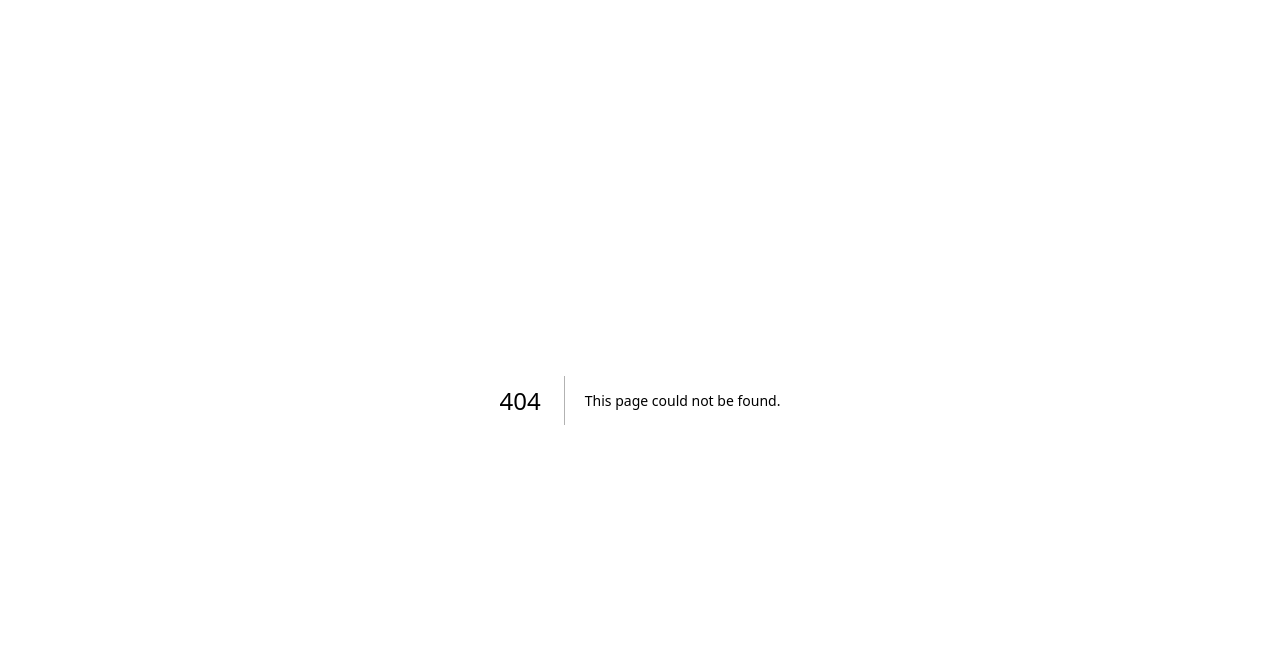
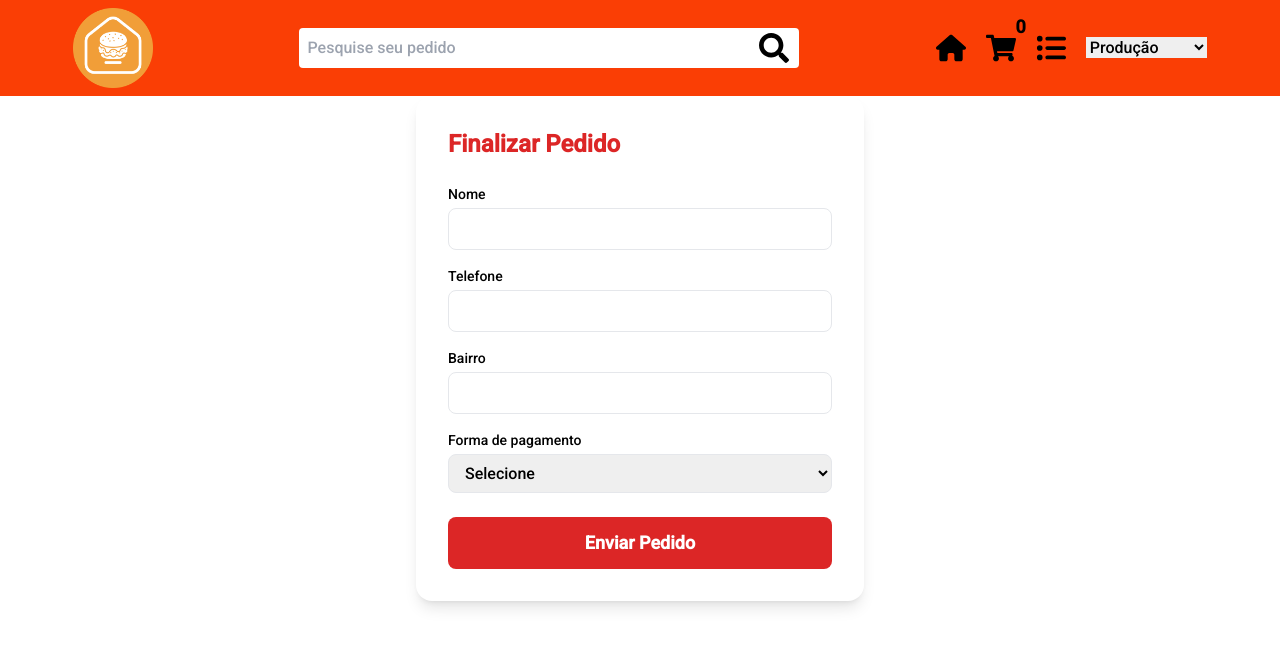
Before and after one commit to joel-holanda/service-store, a Next.js app: page /checkout in a window 1280 px wide. Before the commit this address had no page. Shown: the top 646 px of the page. Built offline with nearby package versions, Linux system fonts and the light colour scheme.

Commit message:
add: form to send order and first conection with backend

```diff
--- /dev/null
+++ b/src/api/api.ts
@@ -0,0 +1,9 @@
+'use client'
+
+const HOST_BACKEND = process.env.NEXT_PUBLIC_HOST ?? ''
+
+export default async function getProduts() {
+    const res = await fetch(`${HOST_BACKEND}/products?storeId=1`)
+    const data = await res.json()
+    return data
+}
--- a/src/app/card/page.tsx
+++ b/src/app/card/page.tsx
@@ -1,12 +1,18 @@
 import React from 'react'
 import Menu from '@/components/Menu/Menu'
 import Order from '@/components/Orders/Order'
+import Link from 'next/link'
 
 export default function CardPage() {
   return (
     <div>
       <Menu />
       <Order />
+      <Link href={'/checkout'}>
+      <div className="fixed bottom-0 left-0 w-full flex justify-center h-[50px] bg-orange-500">
+          <p className="text-white rounded text-center mb-10">Finalizar pedido</p>
+      </div>
+      </Link>
     </div>
   )
 }
--- /dev/null
+++ b/src/app/checkout/page.tsx
@@ -0,0 +1,112 @@
+'use client'
+
+import Menu from '@/components/Menu/Menu'
+import { useState, ChangeEvent, FormEvent } from 'react'
+
+interface CheckoutForm {
+  nome: string
+  telefone: string
+  bairro: string
+  pagamento: string
+}
+
+export default function CheckoutPage() {
+  const [form, setForm] = useState<CheckoutForm>({
+    nome: '',
+    telefone: '',
+    bairro: '',
+    pagamento: ''
+  })
+
+  const handleChange = (
+    e: ChangeEvent<HTMLInputElement | HTMLSelectElement>
+  ) => {
+    const { name, value } = e.target
+    setForm((prev) => ({ ...prev, [name]: value }))
+  }
+
+  const handleSubmit = (e: FormEvent) => {
+    e.preventDefault()
+    console.log('Dados do checkout:', form)
+    alert('Pedido enviado com sucesso!')
+  }
+
+  return (
+    <div className='min-h-screen'>
+      <Menu />
+      <div className="flex items-center justify-center">
+        <form
+          onSubmit={handleSubmit}
+          className="bg-white shadow-lg rounded-2xl p-8 w-full max-w-md"
+        >
+          <h2 className="text-2xl font-bold mb-6 text-red-600">
+            Finalizar Pedido
+          </h2>
+
+          <div className="space-y-4 mb-6">
+            <div>
+              <label className="block text-sm font-medium mb-1">Nome</label>
+              <input
+                type="text"
+                name="nome"
+                value={form.nome}
+                onChange={handleChange}
+                className="w-full border rounded-lg px-3 py-2 focus:ring-2 focus:ring-red-400"
+                required
+              />
+            </div>
+
+            <div>
+              <label className="block text-sm font-medium mb-1">Telefone</label>
+              <input
+                type="tel"
+                name="telefone"
+                value={form.telefone}
+                onChange={handleChange}
+                className="w-full border rounded-lg px-3 py-2 focus:ring-2 focus:ring-red-400"
+                required
+              />
+            </div>
+
+            <div>
+              <label className="block text-sm font-medium mb-1">Bairro</label>
+              <input
+                type="text"
+                name="bairro"
+                value={form.bairro}
+                onChange={handleChange}
+                className="w-full border rounded-lg px-3 py-2 focus:ring-2 focus:ring-red-400"
+                required
+              />
+            </div>
+
+            <div>
+              <label className="block text-sm font-medium mb-1">
+                Forma de pagamento
+              </label>
+              <select
+                name="pagamento"
+                value={form.pagamento}
+                onChange={handleChange}
+                className="w-full border rounded-lg px-3 py-2 focus:ring-2 focus:ring-red-400"
+                required
+              >
+                <option value="">Selecione</option>
+                <option value="dinheiro">Dinheiro</option>
+                <option value="cartao">Cartão</option>
+                <option value="pix">Pix</option>
+              </select>
+            </div>
+          </div>
+
+          <button
+            type="submit"
+            className="w-full bg-red-600 text-white py-3 rounded-lg text-lg font-semibold hover:bg-red-700 transition"
+          >
+            Enviar Pedido
+          </button>
+        </form>
+      </div>
+    </div>
+  )
+}
--- a/src/app/order/page.tsx
+++ b/src/app/order/page.tsx
@@ -1,6 +1,13 @@
 import React from 'react'
 import Menu from '@/components/Menu/Menu'
 
-export default function OrderṔage() {
-  return <Menu />
+export default function OrderPage() {
+  return (
+    <div>
+      <Menu />
+      <div className='flex items-center justify-center'>
+        <strong>Faça seu primeiro pedido</strong>
+      </div>
+    </div>
+  )
 }
--- a/src/components/ListFood/CardFood.tsx
+++ b/src/components/ListFood/CardFood.tsx
@@ -1,6 +1,6 @@
 'use client'
 
-import React from 'react'
+import React, { useEffect, useState } from 'react'
 import { motion } from 'framer-motion'
 import { SimpleGrid } from '@chakra-ui/react'
 
@@ -8,7 +8,23 @@ import { itensFood } from '@/mock/food'
 
 import ListFlavor from './Flavors'
 
+import getProducts from '@/api/api'
+
 export default function CardFood() {
+  const [prod, setProd] = useState()
+
+  useEffect(() => {
+    async function load() {
+      try {
+        const data = await getProducts()
+        setProd(data)
+      } catch (err: any) {
+        console.log(err)
+      }
+    }
+    load()
+  }, [])
+
   return (
     <>
       <div>
@@ -40,6 +56,7 @@ export default function CardFood() {
                     name={flavor.name}
                     idTitle={it.id}
                     nameTitle={it.title}
+                    quantity={flavor.quantity}
                   />
                 </motion.div>
               ))}
--- a/src/components/ListFood/Flavors.tsx
+++ b/src/components/ListFood/Flavors.tsx
@@ -1,18 +1,9 @@
-import React from 'react'
+import { useCardContext } from '@/contexts/useCardContext'
 
-import { useCardContext } from '@/contexts/useCardContext'
 import { Box, Text, Image } from '@chakra-ui/react'
-import { IListFlavors } from '@/dto/IFood'
+import { IListFlavors } from "@/dto/IFood"
 
-export default function ListFlavor({
-  id,
-  price,
-  description,
-  image,
-  name,
-  idTitle,
-  nameTitle,
-}: IListFlavors) {
+export default function ListFlavor({id, price, description, image, name, idTitle, nameTitle }: IListFlavors) {
     const { items, setItems, quantity, setQuantity } = useCardContext()
 
     const addItem = (flavor: IListFlavors) => {
@@ -22,34 +13,15 @@ export default function ListFlavor({
     }
 
     return (
-    <>
-      <Box
-        p="5"
-        maxW="400px"
-        borderWidth="2px"
-        borderRadius="lg"
-        key={id}
-        onClick={() =>
-          addItem({ id, price, description, image, name, idTitle, nameTitle })
-        }
-      >
+          <Box p="5" maxW='400px' borderWidth='2px' borderRadius='lg' key={id} onClick={() => addItem({id, price, description, image, name, idTitle, nameTitle, quantity })}>
             <div>
-          <Image src={image} alt={description} />
+                <Image src={image} alt={description}/>
             </div>
             <div>
-          <Text
-            className="text-dark/80"
-            mt={2}
-            fontSize="xl"
-            textAlign={'center'}
-            lineHeight="short"
-          >
-            <strong className="uppercase">{name}</strong>
-          </Text>
-          <Text className="text-sm text-gray-700/75">{description}</Text>
-          <Text className="border-t-2 mt-2">R$ {price}</Text>
+                <Text className='text-text' mt={2} fontSize='xl' textAlign={'center'} lineHeight='short'><strong>{name}</strong></Text>
+                <Text className='opacity-75 y-6'>Calabresa, Calabresa,, Calabresa, Calabresa, Calabresa,Calabresa</Text>
+                <Text className='border-t-2 mt-2'>R$ {price}</Text>
             </div>
         </Box>
-    </>
     )
 }
--- a/src/components/Menu/Menu.tsx
+++ b/src/components/Menu/Menu.tsx
@@ -9,5 +9,5 @@ import { MenuPc, MenuMobile } from './TypesMenu'
 export default function Menu() {
   const widthScreen = useWidth()
 
-  return widthScreen < 1200 ? <MenuMobile /> : <MenuPc />
+  return widthScreen < 1200 ? <MenuMobile /> : <MenuPc/>
 }
--- a/src/components/Menu/TypesMenu.tsx
+++ b/src/components/Menu/TypesMenu.tsx
@@ -1,6 +1,7 @@
 import React from 'react'
 import { FaHouse, FaListUl } from 'react-icons/fa6'
 import { FaSearch } from 'react-icons/fa'
+import { Select } from '@chakra-ui/react'
 
 import Image from 'next/image'
 import Link from 'next/link'
@@ -30,6 +31,11 @@ function MenuMobile() {
             <Link href={'/order'}>
               <FaListUl />
             </Link>
+          <Select icon='null' onChange={(w) => console.log(w)}>
+            <option value="Produção">Produção</option>
+            <option value="Local">Local</option>
+          </Select>
+
           </div>
         </div>
       </div>
@@ -71,6 +77,11 @@ function MenuPc() {
               className="hover:text-secondaryDark duration-all duration-300 ease-in-out 300"
             />
           </Link>
+
+          <Select icon='null' onChange={(e) => console.log(e.target.value)}>
+            <option value="Produção">Produção</option>
+            <option value="Local">Local</option>
+          </Select>
         </div>
       </div>
     </>
--- a/src/components/Orders/Order.tsx
+++ b/src/components/Orders/Order.tsx
@@ -5,21 +5,21 @@ import { useCardContext } from '@/contexts/useCardContext'
 
 export default function Order() {
   const { items } = useCardContext()
-
   return (
     <>
       <div className="flex flex-col items-center">
-        {items.map((it) => (
+        {items ? items.map((it) => (
           <div key={it.id} className="w-1/2 h-[100px] bg-orange-400 mt-[20px]">
             <h1 className="text-center text-4xl border-b-2 border-b-sky-200">
               {it.nameTitle}
             </h1>
             <div className="flex justify-between px-3 mt-4 text-1xl">
-              <p>{it.name}</p>
-              <p>R$ {it.price}</p>
+              <p>Sabor: {it.name}</p>
+              <p>Valor: R$ {it.price}</p>
+              <p>Quantidade: {it.quantity}</p>
             </div>
           </div>
-        ))}
+        )): <div className='flex items-center justify-center'>Faça seu primeiro pedido </div>}
       </div>
     </>
   )
--- a/src/contexts/useCardContext.tsx
+++ b/src/contexts/useCardContext.tsx
@@ -5,17 +5,8 @@ import { ICardContext, ICardProviderProps, IListFlavors } from '@/dto/IFood'
 
 const CardContext = createContext({} as ICardContext)
 
-const testeFood = {
-  id: 1,
-  price: 100,
-  name: 'queijo',
-  nameTitle: 'pizza',
-  image: '',
-  description: 'pizza da boa',
-}
-
 export default function CardProvider({ children }: ICardProviderProps) {
-  const [items, setItems] = useState<IListFlavors[]>([testeFood])
+  const [items, setItems] = useState<IListFlavors[]>([])
   const [quantity, setQuantity] = useState(0)
 
   return (
--- a/src/dto/IFood.ts
+++ b/src/dto/IFood.ts
@@ -14,11 +14,12 @@ export type IListFlavors = {
   description: string
   idTitle?: number
   nameTitle?: string
+  quantity: number
 }
 
 export type ICardContext = {
-  items: IListFlavors[]
-  quantity: number
+  items: IListFlavors[],
+  quantity: number,
   setQuantity: Dispatch<SetStateAction<number>>
   setItems: Dispatch<SetStateAction<IListFlavors[]>>
 }
--- a/src/mock/food.ts
+++ b/src/mock/food.ts
@@ -12,6 +12,7 @@ export const itensFood: FlavorsItems[] = [
         description: 'Calabresa, Queijo mussarela, molho de tomate e cebola.',
         image:
           'https://sgnh.com.br/wp-content/uploads/2021/07/pizza_calabresa.png',
+        quantity: 0
       },
       {
         id: 11,
@@ -21,6 +22,7 @@ export const itensFood: FlavorsItems[] = [
           'Mussarela, parmesão, provolone, gorgonzola e molho de tomate.',
         image:
           'https://sgnh.com.br/wp-content/uploads/2021/07/pizza_quatro.png',
+        quantity: 0
       },
       {
         id: 12,
@@ -29,6 +31,7 @@ export const itensFood: FlavorsItems[] = [
         description: 'Frango desfiado, catupiry, mussarela e molho de tomate.',
         image:
           'https://sgnh.com.br/wp-content/uploads/2021/07/pizza_frango.png',
+        quantity: 0
       },
       {
         id: 13,
@@ -38,6 +41,7 @@ export const itensFood: FlavorsItems[] = [
           'Strogonoff de carne, batata palha, mussarela e molho de tomate.',
         image:
           'https://sgnh.com.br/wp-content/uploads/2021/07/pizza_strogonoff.png',
+        quantity: 0
       },
       {
         id: 14,
@@ -47,6 +51,7 @@ export const itensFood: FlavorsItems[] = [
           'Presunto, ovo, cebola, azeitona, ervilha, mussarela e molho de tomate.',
         image:
           'https://sgnh.com.br/wp-content/uploads/2021/07/pizza_portuguesa.png',
+        quantity: 0
       },
     ],
   },
@@ -61,6 +66,7 @@ export const itensFood: FlavorsItems[] = [
         description: 'Ingredientes',
         image:
           'https://media-cdn.tripadvisor.com/media/photo-s/16/7f/a3/b6/pastel-trevo-de-bertioga.jpg',
+        quantity: 0
       },
       {
         id: 21,
@@ -69,6 +75,7 @@ export const itensFood: FlavorsItems[] = [
         description: 'Ingredientes',
         image:
           'https://media-cdn.tripadvisor.com/media/photo-s/16/7f/a3/b6/pastel-trevo-de-bertioga.jpg',
+        quantity: 0
       },
       {
         id: 22,
@@ -77,6 +84,7 @@ export const itensFood: FlavorsItems[] = [
         description: 'Ingredientes',
         image:
           'https://media-cdn.tripadvisor.com/media/photo-s/16/7f/a3/b6/pastel-trevo-de-bertioga.jpg',
+        quantity: 0
       },
       {
         id: 23,
@@ -85,6 +93,7 @@ export const itensFood: FlavorsItems[] = [
         description: 'Ingredientes',
         image:
           'https://media-cdn.tripadvisor.com/media/photo-s/16/7f/a3/b6/pastel-trevo-de-bertioga.jpg',
+        quantity: 0
       },
       {
         id: 24,
@@ -93,6 +102,7 @@ export const itensFood: FlavorsItems[] = [
         description: 'Ingredientes',
         image:
           'https://media-cdn.tripadvisor.com/media/photo-s/16/7f/a3/b6/pastel-trevo-de-bertioga.jpg',
+        quantity: 0
       },
       {
         id: 25,
@@ -101,6 +111,7 @@ export const itensFood: FlavorsItems[] = [
         description: 'Ingredientes',
         image:
           'https://media-cdn.tripadvisor.com/media/photo-s/16/7f/a3/b6/pastel-trevo-de-bertioga.jpg',
+        quantity: 0
       },
     ],
   },
@@ -115,6 +126,7 @@ export const itensFood: FlavorsItems[] = [
         description: 'Ingredientes',
         image:
           'https://novonegocio.com.br/wp-content/uploads/2012/05/Como-Montar-Uma-Casa-de-Sanduiches.jpg',
+        quantity: 0
       },
       {
         id: 31,
@@ -123,6 +135,7 @@ export const itensFood: FlavorsItems[] = [
         description: 'Ingredientes',
         image:
           'https://novonegocio.com.br/wp-content/uploads/2012/05/Como-Montar-Uma-Casa-de-Sanduiches.jpg',
+        quantity: 0
       },
       {
         id: 32,
@@ -131,6 +144,7 @@ export const itensFood: FlavorsItems[] = [
         description: 'Ingredientes',
         image:
           'https://novonegocio.com.br/wp-content/uploads/2012/05/Como-Montar-Uma-Casa-de-Sanduiches.jpg',
+        quantity: 0
       },
       {
         id: 33,
@@ -139,6 +153,7 @@ export const itensFood: FlavorsItems[] = [
         description: 'Ingredientes',
         image:
           'https://novonegocio.com.br/wp-content/uploads/2012/05/Como-Montar-Uma-Casa-de-Sanduiches.jpg',
+        quantity: 0
       },
     ],
   },
```
Lines whose indentation alone changed are shown as unchanged.
